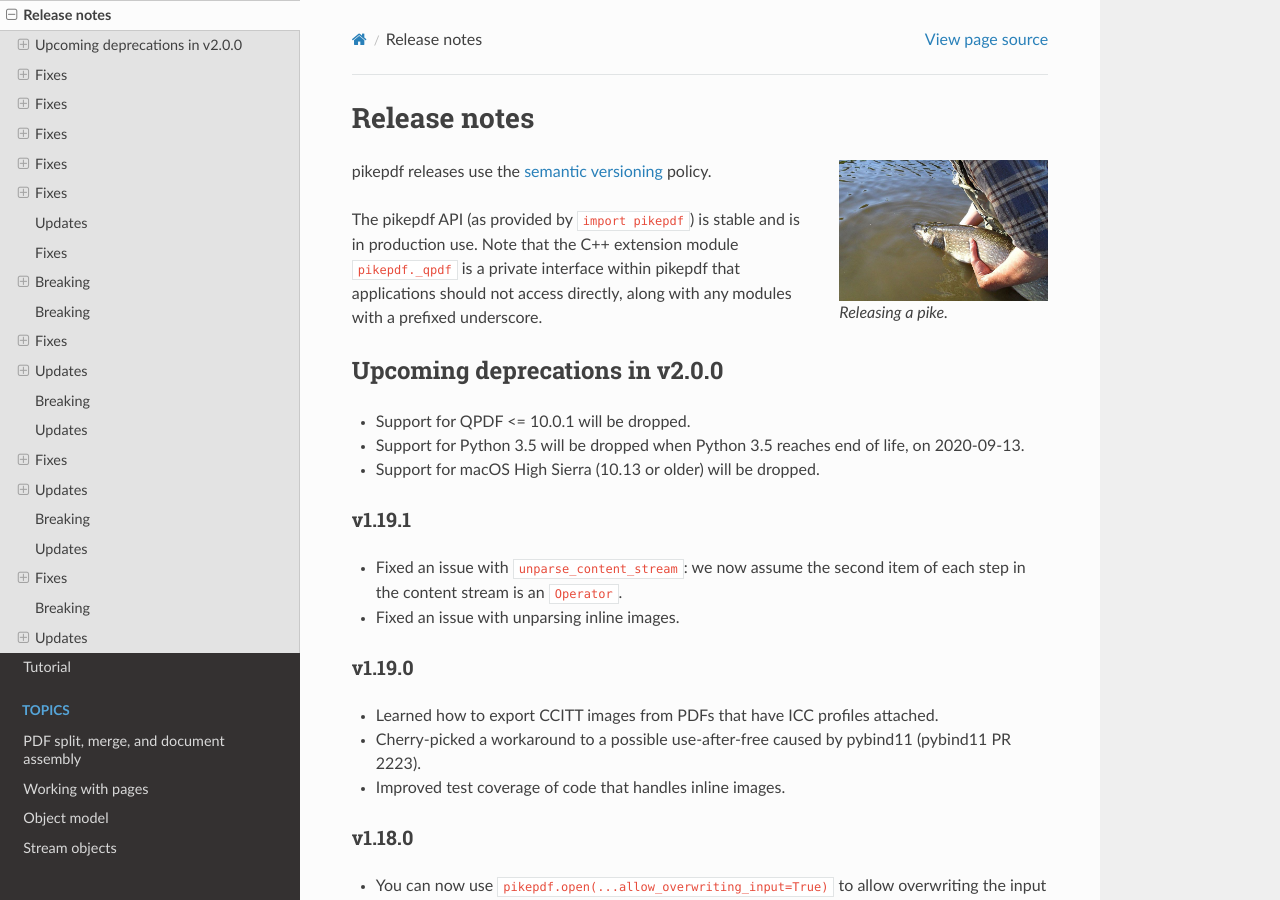
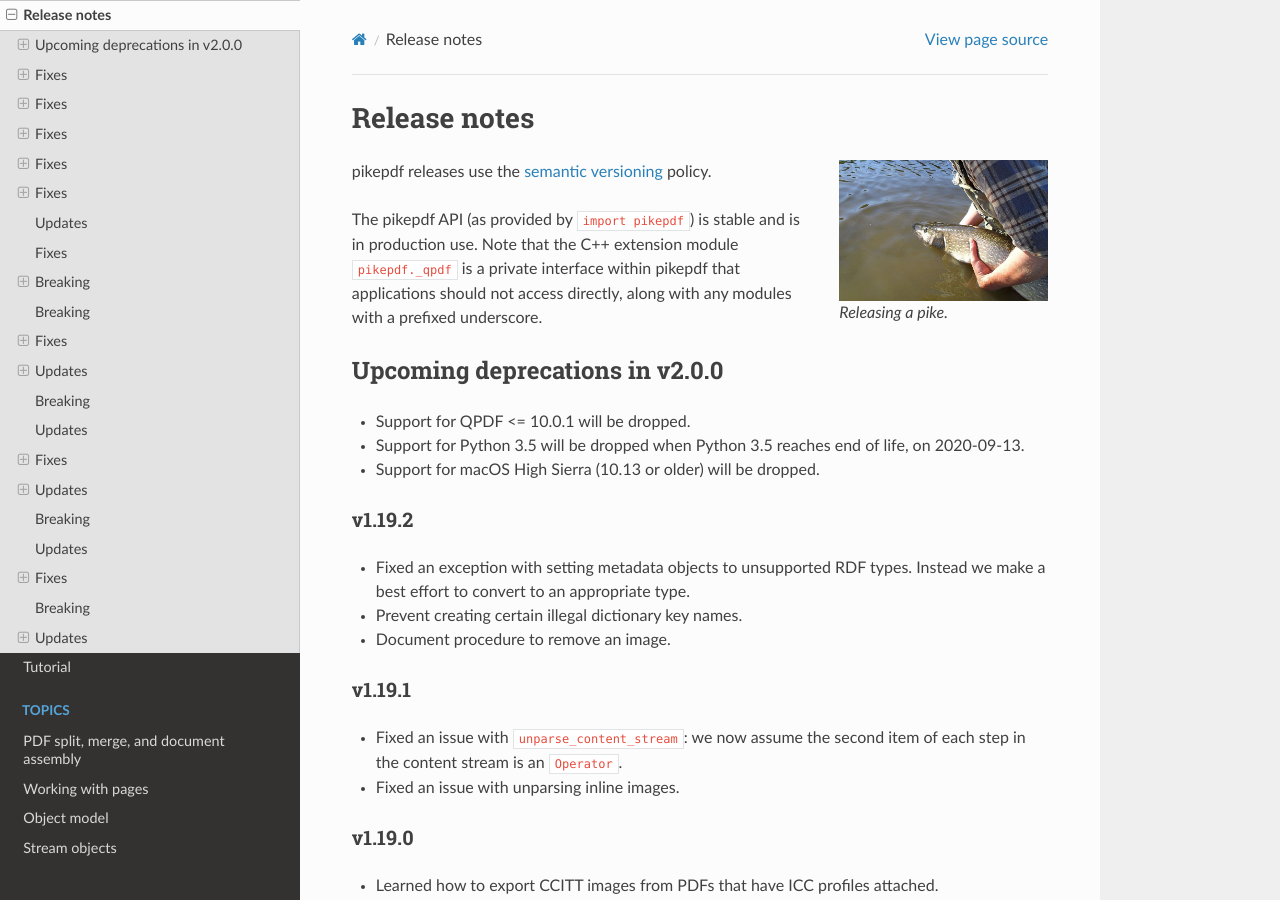
Before and after one commit to pikepdf/pikepdf, a Sphinx documentation site: the page built from docs/release_notes.rst, in a window 1280 px wide and 900 px high. Built offline with Sphinx 7.4.7 and the Read the Docs theme 2.0.0, drawn with Linux system fonts in a browser that asks for light colours; the version number could not be read and is left out.

Commit message:
v1.19.2 release notes

```diff
--- a/docs/release_notes.rst
+++ b/docs/release_notes.rst
@@ -25,6 +25,14 @@ Upcoming deprecations in v2.0.0
 -  Support for Python 3.5 will be dropped when Python 3.5 reaches end of life,
    on 2020-09-13.
 -  Support for macOS High Sierra (10.13 or older) will be dropped.
+
+v1.19.2
+=======
+
+-  Fixed an exception with setting metadata objects to unsupported RDF types.
+   Instead we make a best effort to convert to an appropriate type.
+-  Prevent creating certain illegal dictionary key names.
+-  Document procedure to remove an image.
 
 v1.19.1
 =======
```
